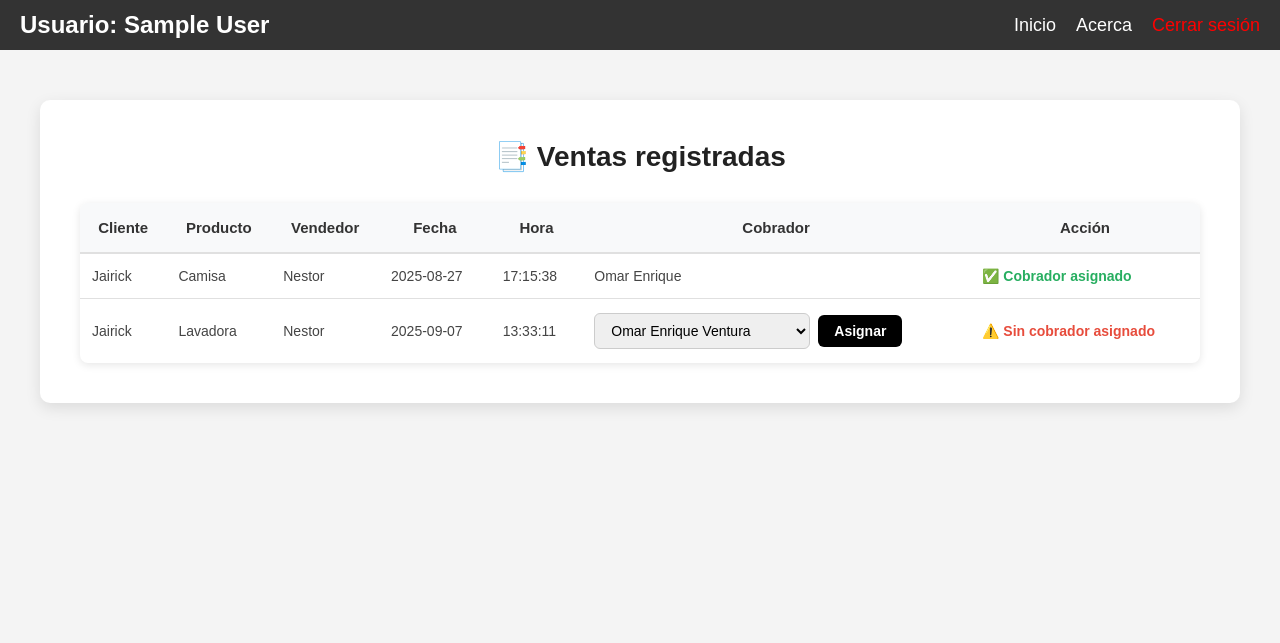
After one commit to Enrique094/Feria, a Flask app: page /ventas_admin in a window 1280 px wide. The commit adds this page. Shown: the top 643 px of the page. Run offline with Flask 3, Linux system fonts and the light colour scheme; the visitor is signed in with stand-in values (Sample User, id 1); data comes from the database, SQL or seed files in the repository; both versions use the stored data as it was after the commit.

Commit message:
07-09-25
Funcion del admin para asignar cobrador a una venta y con css, cambios en la BDD

```diff
--- a/BDD2.SQL
+++ b/BDD2.SQL
@@ -101,6 +101,7 @@ CREATE TABLE intereses (
 CREATE TABLE factura_venta (
     id_factura_venta INT AUTO_INCREMENT PRIMARY KEY,
     id_cliente INT NOT NULL,
+    id_cobrador INT NULL,
     id_vende INT NOT NULL,
     id_product INT NOT NULL,
     interes_aplicado DECIMAL(5,2) NOT NULL,
@@ -111,6 +112,7 @@ CREATE TABLE factura_venta (
     fecha DATE NOT NULL,
     hora TIME NOT NULL,
     direccion VARCHAR(100) NOT NULL,
+    FOREIGN KEY (id_cobrador) REFERENCES cobrador(id_cobrador),
     FOREIGN KEY (id_cliente) REFERENCES cliente(id_cliente),
     FOREIGN KEY (id_vende) REFERENCES vendedor(id_vende),
     FOREIGN KEY (id_product) REFERENCES producto(id_product)
--- /dev/null
+++ b/Templates/ventas_admin.html
@@ -0,0 +1,53 @@
+{% extends "layout.html" %}
+
+{% block content %}
+<head>
+    <link rel="stylesheet" href="{{ url_for('static', filename='css/ventas_admin.css') }}">
+</head>
+<div class="ventas-container">
+    <h2 class="titulo-ventas">📑 Ventas registradas</h2>
+    <table class="tabla-ventas">
+
+        <tr>
+            <th>Cliente</th>
+            <th>Producto</th>
+            <th>Vendedor</th>
+            <th>Fecha</th>
+            <th>Hora</th>
+            <th>Cobrador</th>
+            <th>Acción</th>
+        </tr>
+        {% for venta in ventas %}
+        <tr>
+            <td>{{ venta.cliente }}</td>
+            <td>{{ venta.producto }}</td>
+            <td>{{ venta.vendedor }}</td>
+            <td>{{ venta.fecha }}</td>
+            <td>{{ venta.hora }}</td>
+            <td>
+                {% if venta.cobrador %}
+                    {{ venta.cobrador }}
+                {% else %}
+                    <form class="form-asignacion" method="POST" action="{{ url_for('ventas_admin') }}">
+                        <input class="campo-oculto" type="hidden" name="id_factura" value="{{ venta.id_factura_venta }}">
+                        <select class="select-cobrador" name="id_cobrador" required>
+                            {% for cobrador in cobradores %}
+                            <option value="{{ cobrador[0] }}">{{ cobrador[1] }} {{ cobrador[2] }}</option>
+                            {% endfor %}
+                        </select>
+                        <button class="btn-asignar" type="submit">Asignar</button>
+                    </form>
+                {% endif %}
+            </td>
+            <td>
+                {% if not venta.cobrador %}
+                    <span class="estado-sin-cobrador">⚠️ Sin cobrador asignado</span>
+                {% else %}
+                    <span class="estado-con-cobrador">✅ Cobrador asignado</span>
+                {% endif %}
+            </td>
+        </tr>
+        {% endfor %}
+    </table>
+</div>
+{% endblock %}
--- a/app.py
+++ b/app.py
@@ -204,16 +204,30 @@ def registrar_venta():
 
         # Obtener precio del producto
         cursor.execute("SELECT precio FROM producto WHERE id_product = %s", (id_producto,))
-        precio_producto = cursor.fetchone()[0]
+        precio_result = cursor.fetchone()
+
+        if precio_result is None:
+            flash("❌ Producto no encontrado.", "danger")
+            cursor.close()
+            conn.close()
+            return redirect(url_for('registrar_venta'))
+
+        precio_producto = precio_result[0]
 
         # Configurar valores según tipo de pago
         if tipo_pago == 'contado':
             es_credito = 0
             cuotas = 1
             interes_aplicado = 0.00
-            total = precio_producto
-            precio_mensual = precio_producto
+            total = float(precio_producto)  # Convertir a float para cálculos
+            precio_mensual = total
         else:  # crédito
+            if not meses or meses == '0':
+                flash("❌ Debe seleccionar un plazo para pago a crédito.", "danger")
+                cursor.close()
+                conn.close()
+                return redirect(url_for('registrar_venta'))
+
             es_credito = 1
             cuotas = int(meses)
 
@@ -227,8 +241,8 @@ def registrar_venta():
                 conn.close()
                 return redirect(url_for('registrar_venta'))
 
-            interes_aplicado = interes_result[0]
-            total = precio_producto * (1 + interes_aplicado / 100)
+            interes_aplicado = float(interes_result[0])
+            total = float(precio_producto) * (1 + interes_aplicado / 100)
             precio_mensual = total / cuotas
 
         fecha = datetime.today().strftime('%Y-%m-%d')
@@ -239,84 +253,50 @@ def registrar_venta():
             cursor.execute("""
                 INSERT INTO factura_venta
                 (id_cliente, id_vende, id_product, interes_aplicado, es_credito,
-                total, cuotas, precio_mensual, fecha, hora, direccion)
+                 total, cuotas, precio_mensual, fecha, hora, direccion)
                 VALUES (%s, %s, %s, %s, %s, %s, %s, %s, %s, %s, %s)
             """, (id_cliente, id_vendedor, id_producto, interes_aplicado, es_credito,
-                total, cuotas, precio_mensual, fecha, hora, direccion))
+                  total, cuotas, precio_mensual, fecha, hora, direccion))
 
             conn.commit()
             flash("✅ Venta registrada exitosamente.", "success")
 
+            # Opcional: Registrar detalles adicionales en log
+            print(f"Venta registrada - Cliente: {id_cliente}, Producto: {id_producto}, Total: ${total:.2f}")
+
         except Exception as e:
             conn.rollback()
             flash(f"❌ Error al registrar la venta: {str(e)}", "danger")
+            print(f"Error en registrar_venta: {e}")  # Para debugging
 
         cursor.close()
         conn.close()
         return redirect(url_for('registrar_venta'))
 
     # GET request - mostrar formulario
-    cursor.execute("SELECT id_cliente, nombre FROM cliente")
-    clientes = cursor.fetchall()
+    try:
+        cursor.execute("SELECT id_cliente, nombre FROM cliente")
+        clientes = cursor.fetchall()
 
-    cursor.execute("SELECT id_product, nombre, precio FROM producto")
-    productos = cursor.fetchall()
+        cursor.execute("SELECT id_product, nombre, precio FROM producto WHERE stock > 0")  # Solo productos con stock
+        productos = cursor.fetchall()
 
-    # Obtener opciones de meses disponibles para crédito
-    cursor.execute("SELECT meses, porcentaje FROM intereses ORDER BY meses")
-    opciones_credito = cursor.fetchall()
+        # Obtener opciones de meses disponibles para crédito
+        cursor.execute("SELECT meses, porcentaje FROM intereses ORDER BY meses")
+        opciones_credito = cursor.fetchall()
 
-    cursor.close()
-    conn.close()
+        cursor.close()
+        conn.close()
 
-    return render_template("registrar_venta.html",
-                        clientes=clientes,
-                        productos=productos,
-                        opciones_credito=opciones_credito)
-
-
-# ------------------------
-# Cobros
-# ------------------------
-@app.route('/gestionar_cobros', methods=['GET'])
-@Conexion.login_requerido
-def gestionar_cobros():
-    id_cobrador = session['user_id']
-    clientes = Conexion.obtener_clientes_de_cobrador(id_cobrador)
-
-    datos_cobros = []
-    for cliente in clientes:
-        pagos = Conexion.obtener_pagos_cliente(cliente['id'])
-        total_pagado = sum(p['monto'] for p in pagos)
-        productos = Conexion.obtener_productos_cliente(cliente['id'])
-        total_deuda = sum(p['precio'] for p in productos)
-
-        datos_cobros.append({
-            'cliente': cliente,
-            'productos': productos,
-            'total_deuda': total_deuda,
-            'total_pagado': total_pagado,
-            'restante': total_deuda - total_pagado
-        })
-
-    mostrar_productos = any(len(c['productos']) > 0 for c in datos_cobros)
-
-    return render_template(
-        'gestionar_cobros.html',
-        cobros=datos_cobros,
-        mostrar_productos=mostrar_productos
-    )
-
-
-@app.route('/abonar', methods=['POST'])
-@Conexion.login_requerido
-def abonar():
-    id_cliente = request.form['id_cliente']
-    monto = float(request.form['monto'])
-    id_cobrador = session['user_id']
-    Conexion.registrar_abono(id_cliente, id_cobrador, monto)
-    flash("✅ Abono registrado correctamente.")
-    return redirect('/gestionar_cobros')
+        return render_template("registrar_venta.html",
+                            clientes=clientes,
+                            productos=productos,
+                            opciones_credito=opciones_credito)
+    except Exception as e:
+        cursor.close()
+        conn.close()
+        flash(f"❌ Error al cargar datos: {str(e)}", "danger")
+        return redirect(url_for('dashboard'))  # o la página principal
 
 
 # ------------------------
@@ -430,6 +410,31 @@ def agregar_categoria():
 
     return redirect(url_for('productos'))
 
+@app.route('/ventas_admin', methods=['GET', 'POST'])
+@Conexion.login_requerido
+def ventas_admin():
+    if session.get('rango') != 1:  # Solo admin
+        flash("❌ No tienes permisos para acceder a esta página.", "danger")
+        return redirect('/home')
+
+    conn = Conexion.get_connection()
+    cursor = conn.cursor()
+    cursor.execute("SELECT id_cobrador, nombre, apellido FROM cobrador")
+    cobradores = cursor.fetchall()
+    cursor.close()
+    conn.close()
+
+    if request.method == 'POST':
+        id_factura = request.form['id_factura']
+        id_cobrador = request.form['id_cobrador']
+        Conexion.asignar_cobrador(id_factura, id_cobrador)
+        flash("Cobrador asignado correctamente.", "success")
+        return redirect('/ventas_admin')
+
+    ventas = Conexion.obtener_ventas()
+    return render_template("ventas_admin.html", ventas=ventas, cobradores=cobradores)
+
+
 # ------------------------
 # Run
 # ------------------------
--- /dev/null
+++ b/static/css/ventas_admin.css
@@ -0,0 +1,146 @@
+/* Contenedor principal */
+.ventas-container {
+    background-color: #ffffff;
+    padding: 40px;
+    margin: 30px auto;
+    max-width: 1200px;
+    border-radius: 10px;
+    box-shadow: 0 5px 15px rgba(0, 0, 0, 0.1);
+}
+
+/* Título */
+.titulo-ventas {
+    text-align: center;
+    font-size: 28px;
+    margin-bottom: 30px;
+    font-weight: bold;
+    color: #222;
+}
+
+/* Tabla */
+.tabla-ventas {
+    width: 100%;
+    border-collapse: collapse;
+    background-color: #ffffff;
+    border-radius: 8px;
+    overflow: hidden;
+    box-shadow: 0 2px 8px rgba(0, 0, 0, 0.1);
+}
+
+.tabla-ventas th {
+    background-color: #f8f9fa;
+    padding: 16px 12px;
+    font-weight: bold;
+    color: #333;
+    border-bottom: 2px solid #e0e0e0;
+    font-size: 15px;
+}
+
+.tabla-ventas td {
+    padding: 14px 12px;
+    border-bottom: 1px solid #e0e0e0;
+    color: #444;
+    font-size: 14px;
+}
+
+.tabla-ventas tr:hover {
+    background-color: #f8f9fa;
+}
+
+.tabla-ventas tr:last-child td {
+    border-bottom: none;
+}
+
+/* Formulario de asignación dentro de la tabla */
+.form-asignacion {
+    display: flex;
+    gap: 8px;
+    align-items: center;
+    margin: 0;
+}
+
+.select-cobrador {
+    padding: 8px 12px;
+    border: 1px solid #ccc;
+    border-radius: 6px;
+    font-size: 14px;
+    transition: all 0.3s ease;
+    min-width: 150px;
+}
+
+.select-cobrador:focus {
+    border-color: #4361ee;
+    box-shadow: 0 0 0 2px rgba(67, 97, 238, 0.2);
+    outline: none;
+}
+
+.btn-asignar {
+    background-color: #000000;
+    color: white;
+    padding: 8px 16px;
+    font-size: 14px;
+    font-weight: bold;
+    border: none;
+    border-radius: 6px;
+    cursor: pointer;
+    transition: background-color 0.3s ease;
+    white-space: nowrap;
+}
+
+.btn-asignar:hover {
+    background-color: #333333;
+}
+
+/* Estados de acción */
+.estado-sin-cobrador {
+    color: #e74c3c;
+    font-weight: 600;
+    display: flex;
+    align-items: center;
+    gap: 5px;
+}
+
+.estado-con-cobrador {
+    color: #27ae60;
+    font-weight: 600;
+    display: flex;
+    align-items: center;
+    gap: 5px;
+}
+
+/* Campo oculto para formularios */
+.campo-oculto {
+    display: none;
+}
+
+/* Responsive */
+@media (max-width: 768px) {
+    .ventas-container {
+        padding: 20px;
+        margin: 15px;
+    }
+
+    .tabla-ventas {
+        font-size: 12px;
+    }
+
+    .tabla-ventas th,
+    .tabla-ventas td {
+        padding: 10px 8px;
+    }
+
+    .form-asignacion {
+        flex-direction: column;
+        gap: 5px;
+    }
+
+    .select-cobrador {
+        min-width: auto;
+        width: 100%;
+    }
+
+    .titulo-ventas {
+        font-size: 24px;
+        margin-bottom: 20px;
+    }
+}
--- a/templates/layout.html
+++ b/templates/layout.html
@@ -24,6 +24,7 @@
                 {% if session.get('rango_nombre') == 'Administrador' %}
                     <li><a href="/productos">Productos</a></li>
                     <li><a href="/register_admin">Administrar Usuarios</a></li>
+                    <li><a href="/ventas_admin">Administrar Ventas</a></li>
                 {% endif %}
 
                 {% if session.get('rango_nombre') == 'Vendedor' %}
```
Also changed, not shown: Funciones/Conexion.py (+24 -63 lines), Templates/gestionar_cobros.html (deleted, +0 -53 lines), gestor3.sql (+17 -11 lines), static/css/style.css (deleted).
